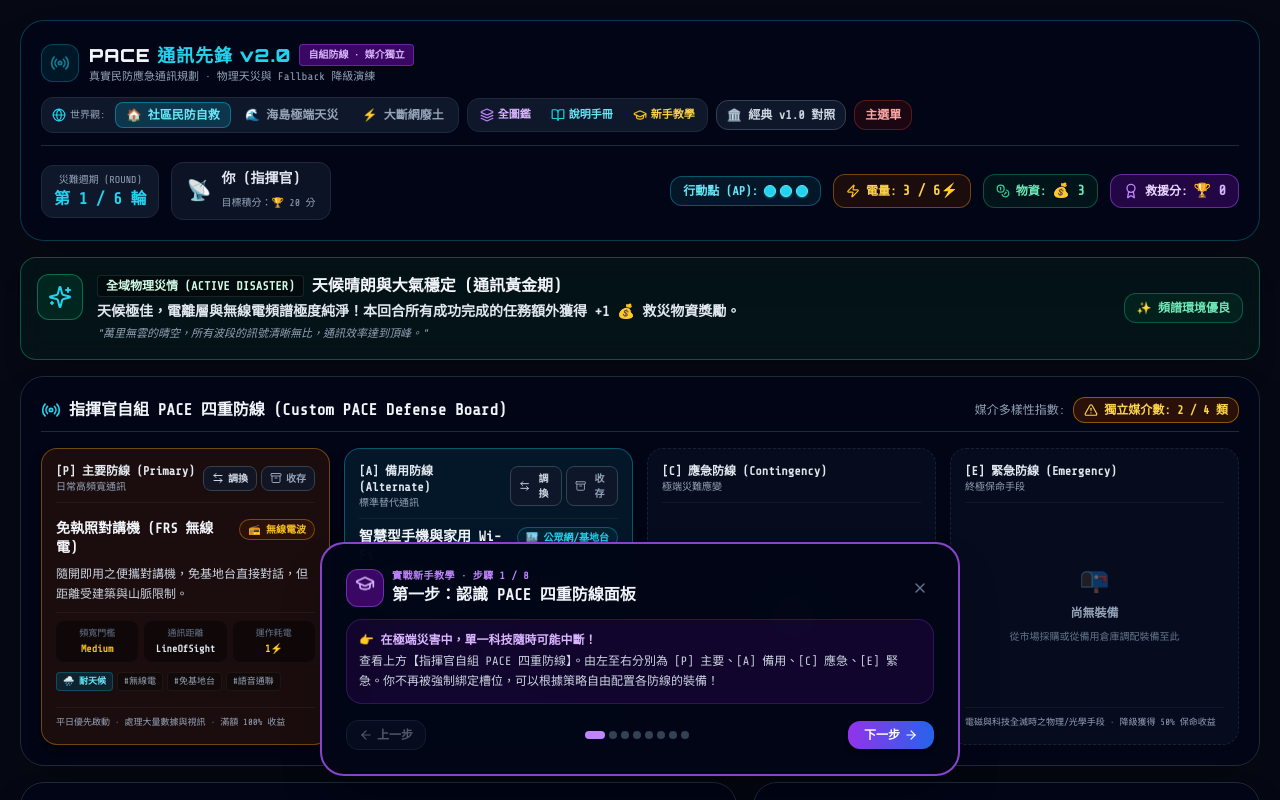
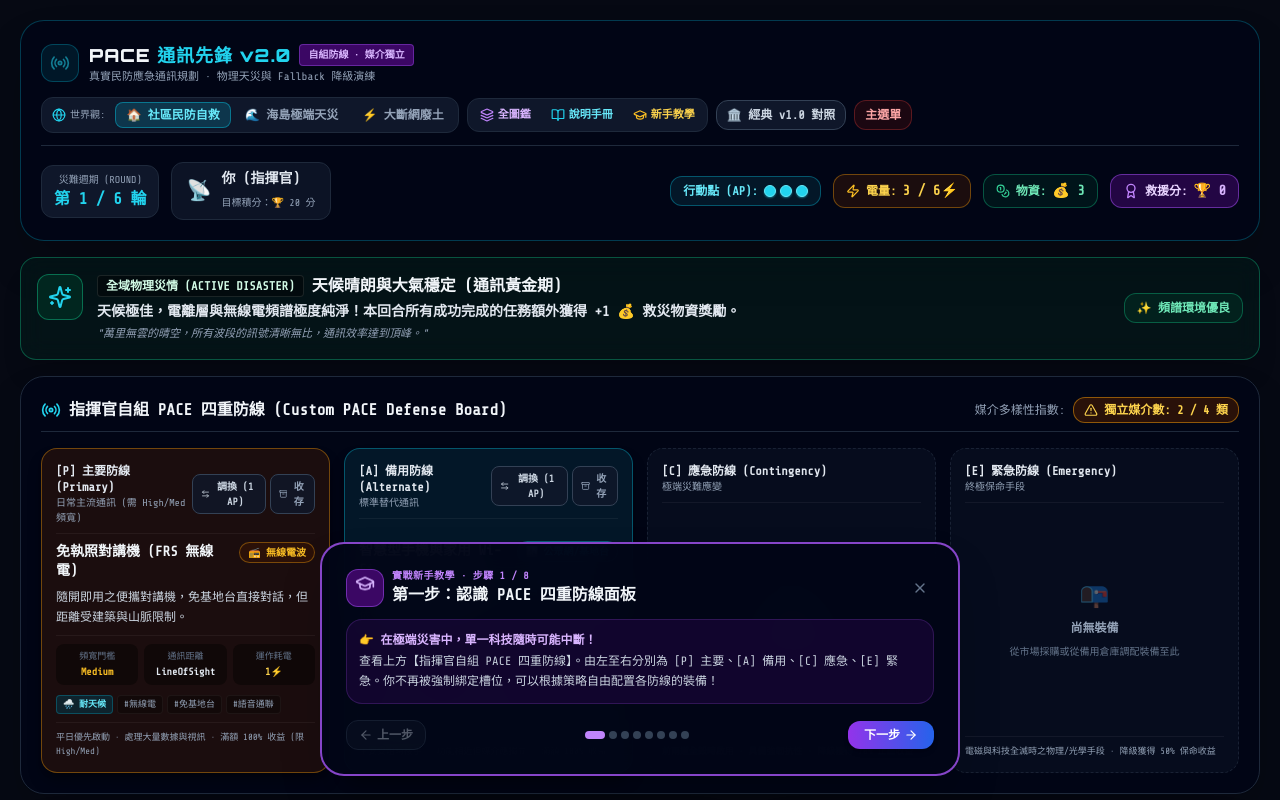
Before and after one commit to renovirTony/PACE-game, a React (Vite) app: page / in a window 1280 px wide. Both pictures are taken after a click on the button "🎓 進入實戰新手教學 (8 步驟手把手引導)". Shown: the top 800 px of the page. Built offline with nearby package versions, Linux system fonts and the light colour scheme.

Commit message:
feat(rules): balance PACE defense board with 1 AP adjustment cost and P slot bandwidth constraints

```diff
--- a/src/v2/components/Board/CustomPaceBoard.tsx
+++ b/src/v2/components/Board/CustomPaceBoard.tsx
@@ -1,5 +1,6 @@
 import React, { useState } from 'react';
 import { CommsCard, DisasterEvent, PACESlot, PhysicalMedium, Player, WorldviewType } from '../../types/game';
+import { canPlaceCardInSlot } from '../../engine/rules';
 import {
   Radio,
   Smartphone,
@@ -20,7 +21,8 @@ import {
   Trash2,
   ZapOff,
   CloudRain,
-  XCircle
+  XCircle,
+  Lock
 } from 'lucide-react';
 
 interface CustomPaceBoardProps {
@@ -75,8 +77,8 @@ const mediumMeta: Record<PhysicalMedium, { label: string; icon: string; color: s
 const slotMeta: Record<PACESlot, { title: string; subtitle: string; roleDesc: string; defaultColor: string }> = {
   P: {
     title: '[P] 主要防線 (Primary)',
-    subtitle: '日常高頻寬通訊',
-    roleDesc: '平日優先啟動 · 處理大量數據與視訊 · 滿額 100% 收益',
+    subtitle: '日常主流通訊 (需 High/Med 頻寬)',
+    roleDesc: '平日優先啟動 · 處理大量數據與視訊 · 滿額 100% 收益 (限 High/Med)',
     defaultColor: 'border-cyan-500/40 bg-cyan-950/20 text-cyan-300',
   },
   A: {
@@ -141,6 +143,8 @@ export function CustomPaceBoard({
     }
   };
 
+  const hasAP = player.actionPoints > 0;
+
   return (
     <div className="rounded-3xl border border-slate-800 bg-slate-950/90 p-4 sm:p-5 shadow-2xl backdrop-blur-md font-mono flex flex-col gap-4">
       {/* Header with Diversity Metric */}
@@ -174,7 +178,7 @@ export function CustomPaceBoard({
           <AlertTriangle className="w-4 h-4 text-amber-400 shrink-0 mt-0.5" />
           <div>
             <span className="font-black">共因失效警示 (Common-Mode Vulnerability)：</span>
-            你的 [P] 與 [A] 槽位皆依賴同種【{mediumMeta[pMedium!].label}】媒介！若遭遇對應天災（如大停電或暴風雨），前兩道防線將同時癱瘓！可點擊下方「🔄 調換」隨時調配裝備。
+            你的 [P] 與 [A] 槽位皆依賴同種【{mediumMeta[pMedium!].label}】媒介！若遭遇對應天災（如大停電或暴風雨），前兩道防線將同時癱瘓！可點擊下方「🔄 調換 (1 AP)」隨時調配裝備。
           </div>
         </div>
       )}
@@ -183,7 +187,7 @@ export function CustomPaceBoard({
       {activeSwapSlot && (
         <div className="p-3 rounded-2xl bg-cyan-950/70 border border-cyan-400 text-cyan-200 text-xs flex items-center justify-between animate-fadeIn">
           <span>
-            🔄 正在調換 <b>[{activeSwapSlot}] 防線</b> 的裝備，請點擊目標防線按鈕完成對調：
+            🔄 正在調換 <b>[{activeSwapSlot}] 防線</b> 的裝備 (消耗 1 AP)，請點擊目標防線按鈕完成對調：
           </span>
           <button
             onClick={() => setActiveSwapSlot(null)}
@@ -215,6 +219,21 @@ export function CustomPaceBoard({
 
           const isCardDisabled = isDisasterTargeted || isOutOfPower;
 
+          // 檢查調換合法性
+          let isSwapValidWithSource = true;
+          if (activeSwapSlot && activeSwapSlot !== slot) {
+            const checkSourceToTarget = canPlaceCardInSlot(board[activeSwapSlot], slot);
+            const checkTargetToSource = canPlaceCardInSlot(card, activeSwapSlot);
+            isSwapValidWithSource = checkSourceToTarget.valid && checkTargetToSource.valid;
+          }
+
+          // 檢查倉庫裝備合法性
+          let isEquipValidWithInventory = true;
+          if (activeInventoryCard) {
+            const checkEquip = canPlaceCardInSlot(activeInventoryCard, slot);
+            isEquipValidWithInventory = checkEquip.valid;
+          }
+
           return (
             <div
               key={slot}
@@ -244,21 +263,24 @@ export function CustomPaceBoard({
                   <div className="flex items-center gap-1">
                     <button
                       onClick={() => setActiveSwapSlot(isSwapSource ? null : slot)}
+                      disabled={!hasAP && !isSwapSource}
                       className={`px-2 py-1 rounded-lg text-[10px] font-bold border transition-all flex items-center gap-1 ${
                         isSwapSource
                           ? 'bg-cyan-500 text-slate-950 border-cyan-400'
+                          : !hasAP
+                          ? 'bg-slate-900/40 text-slate-500 border-slate-800 cursor-not-allowed opacity-50'
                           : 'bg-slate-900/80 hover:bg-cyan-950 text-slate-300 hover:text-cyan-300 border-slate-700'
                       }`}
-                      title="與其他防線對調順序 (0 AP)"
+                      title={hasAP ? "與其他防線對調順序 (消耗 1 AP 戰術調度)" : "行動點數不足 (需 1 AP)"}
                     >
                       <ArrowLeftRight className="w-3 h-3" />
-                      <span>{isSwapSource ? '選擇中' : '調換'}</span>
+                      <span>{isSwapSource ? '選擇中' : '調換 (1 AP)'}</span>
                     </button>
 
                     <button
                       onClick={() => onStoreCard(slot)}
                       className="px-2 py-1 rounded-lg text-[10px] font-bold bg-slate-900/80 hover:bg-slate-800 text-slate-400 hover:text-amber-300 border border-slate-700 transition-all flex items-center gap-1"
-                      title="卸下此裝備存入備用倉庫 (不刪除)"
+                      title="卸下此裝備存入備用倉庫 (0 AP，不刪除)"
                     >
                       <Archive className="w-3 h-3" />
                       <span>收存</span>
@@ -285,26 +307,42 @@ export function CustomPaceBoard({
 
               {/* If Swap mode is active on another slot, offer this slot as target */}
               {activeSwapSlot && activeSwapSlot !== slot && (
+                isSwapValidWithSource ? (
                   <div className="my-2 p-2 rounded-xl bg-cyan-950 border border-cyan-400 text-center animate-bounce">
                     <button
                       onClick={() => handleSwapTarget(slot)}
                       className="w-full py-1.5 rounded-lg bg-cyan-400 hover:bg-cyan-300 text-slate-950 font-black text-xs transition-all"
                     >
-                    🔄 對調至 [{slot}] 防線
+                      🔄 對調至 [{slot}] 防線 (1 AP)
                     </button>
                   </div>
+                ) : (
+                  <div className="my-2 p-2 rounded-xl bg-red-950/80 border border-red-500/60 text-center">
+                    <span className="text-[11px] font-bold text-red-300 flex items-center justify-center gap-1">
+                      <Lock className="w-3 h-3" /> [P] 槽限 High/Med 頻寬
+                    </span>
+                  </div>
+                )
               )}
 
               {/* If Inventory Equip mode is active, offer this slot as target */}
               {activeInventoryCard && (
+                isEquipValidWithInventory ? (
                   <div className="my-2 p-2 rounded-xl bg-purple-950 border border-purple-400 text-center animate-bounce">
                     <button
                       onClick={() => handleEquipFromInv(slot)}
                       className="w-full py-1.5 rounded-lg bg-purple-400 hover:bg-purple-300 text-slate-950 font-black text-xs transition-all"
                     >
-                    📥 裝備至 [{slot}] 防線
+                      📥 裝備至 [{slot}] 防線 (1 AP)
                     </button>
                   </div>
+                ) : (
+                  <div className="my-2 p-2 rounded-xl bg-red-950/80 border border-red-500/60 text-center">
+                    <span className="text-[11px] font-bold text-red-300 flex items-center justify-center gap-1">
+                      <Lock className="w-3 h-3" /> [P] 槽限 High/Med 頻寬
+                    </span>
+                  </div>
+                )
               )}
 
               {/* Card Body or Empty Placeholder */}
@@ -439,13 +477,17 @@ export function CustomPaceBoard({
                   <div className="flex items-center gap-1 shrink-0">
                     <button
                       onClick={() => setActiveInventoryCard(isSelected ? null : card)}
+                      disabled={!hasAP && !isSelected}
                       className={`px-2 py-1 rounded-lg text-[10px] font-bold transition-all ${
                         isSelected
                           ? 'bg-purple-500 text-slate-950'
+                          : !hasAP
+                          ? 'bg-slate-800/40 text-slate-500 border border-slate-800 cursor-not-allowed opacity-50'
                           : 'bg-slate-800 hover:bg-purple-950 text-purple-300 border border-purple-500/40'
                       }`}
+                      title={hasAP ? "從倉庫調配裝備至防線 (消耗 1 AP)" : "行動點數不足 (需 1 AP)"}
                     >
-                      {isSelected ? '選擇槽位' : '裝備'}
+                      {isSelected ? '選擇槽位' : '裝備 (1 AP)'}
                     </button>
                   </div>
                 </div>
--- a/src/v2/components/Tutorial/V2InteractiveTutorial.tsx
+++ b/src/v2/components/Tutorial/V2InteractiveTutorial.tsx
@@ -29,9 +29,9 @@ const tutorialSteps = [
   },
   {
     step: 4,
-    title: '第四步：自由調換防線與倉庫存取',
-    instruction: '隨時微調防線順序，零 AP 消耗！',
-    detail: '點擊防線卡牌上的【🔄 調換】，即可與其他槽位即時對調；點擊【📥 收存】可將裝備放至下方備用倉庫，之後隨時能重新裝備！',
+    title: '第四步：戰術調換防線與倉庫存取',
+    instruction: '調換防線需消耗 1 AP 戰術調度，請謹慎規劃！',
+    detail: '點擊防線卡牌上的【🔄 調換 (1 AP)】，可消耗 1 AP 戰術調度點數與其他槽位對調；注意 [P] 主要防線限定最低需為 High 或 Medium 頻寬。點擊【📥 收存 (0 AP)】可將裝備安全卸下存入備用倉庫！',
   },
   {
     step: 5,
--- a/src/v2/engine/gameState.ts
+++ b/src/v2/engine/gameState.ts
@@ -17,7 +17,7 @@ import { V2_EQUIPMENT_CARDS, V2_STARTER_CARDS } from '../data/equipmentCards';
 import { V2_DISASTER_EVENTS } from '../data/disasterEvents';
 import { V2_CRISIS_MISSIONS } from '../data/crisisMissions';
 import { V2_TACTIC_CARDS } from '../data/tacticCards';
-import { evaluateV2PACETransmission } from './rules';
+import { evaluateV2PACETransmission, canPlaceCardInSlot } from './rules';
 import { computeV2AIDecision } from './ai';
 import { P2PMultiplayerManager } from './multiplayer';
 import { audioManager } from '../../engine/audio';
@@ -339,6 +339,12 @@ export function useV2GameState(): UseV2GameStateReturn {
       return false;
     }
 
+    const slotCheck = canPlaceCardInSlot(card, targetSlot);
+    if (!slotCheck.valid) {
+      addLog('alert', slotCheck.reason || '無法配置至此槽位！', curPlayer.id, curPlayer.name);
+      return false;
+    }
+
     audioManager.playEquipSound();
 
     const existingCard = curPlayer.paceBoard[targetSlot];
@@ -383,6 +389,10 @@ export function useV2GameState(): UseV2GameStateReturn {
 
   // 自由調動/指派槽位
   const assignSlot = useCallback((slot: PACESlot, card: CommsCard | null) => {
+    if (card) {
+      const slotCheck = canPlaceCardInSlot(card, slot);
+      if (!slotCheck.valid) return;
+    }
     setPlayers(prev => prev.map((p, idx) => {
       if (idx !== activePlayerIndex) return p;
       return {
@@ -395,17 +405,37 @@ export function useV2GameState(): UseV2GameStateReturn {
     }));
   }, [activePlayerIndex]);
 
-  // 自由對調任意兩道防線 (0 AP 消耗，無悔隨時調度)
-  const swapSlots = useCallback((slotA: PACESlot, slotB: PACESlot) => {
-    if (slotA === slotB) return;
+  // 對調任意兩道防線 (消耗 1 AP 戰術調度點數)
+  const swapSlots = useCallback((slotA: PACESlot, slotB: PACESlot): boolean => {
+    if (slotA === slotB) return false;
+    const curPlayer = players[activePlayerIndex];
+    if (!curPlayer || curPlayer.actionPoints <= 0) {
+      addLog('alert', '⚡ 行動點數不足！對調防線需消耗 1 AP 戰術調度點數。', curPlayer?.id, curPlayer?.name);
+      return false;
+    }
+
+    const cardA = curPlayer.paceBoard[slotA];
+    const cardB = curPlayer.paceBoard[slotB];
+
+    // 檢查對調後的合法性 (例如 P 槽不可放置 Low 頻寬純應急工具)
+    const checkA = canPlaceCardInSlot(cardB, slotA);
+    if (!checkA.valid) {
+      addLog('alert', checkA.reason || '無法對調！', curPlayer.id, curPlayer.name);
+      return false;
+    }
+    const checkB = canPlaceCardInSlot(cardA, slotB);
+    if (!checkB.valid) {
+      addLog('alert', checkB.reason || '無法對調！', curPlayer.id, curPlayer.name);
+      return false;
+    }
+
     audioManager.playClick();
 
     setPlayers(prev => prev.map((p, idx) => {
       if (idx !== activePlayerIndex) return p;
-      const cardA = p.paceBoard[slotA];
-      const cardB = p.paceBoard[slotB];
       return {
         ...p,
+        actionPoints: p.actionPoints - 1,
         paceBoard: {
           ...p.paceBoard,
           [slotA]: cardB,
@@ -414,11 +444,11 @@ export function useV2GameState(): UseV2GameStateReturn {
       };
     }));
 
-    const curPlayer = players[activePlayerIndex];
-    addLog('action', `【${curPlayer?.name}】對調了 [${slotA}] 與 [${slotB}] 防線的通訊裝備。`, curPlayer?.id, curPlayer?.name);
+    addLog('action', `【${curPlayer.name}】消耗 1 AP 對調了 [${slotA}] 與 [${slotB}] 防線的通訊裝備。`, curPlayer.id, curPlayer.name);
+    return true;
   }, [players, activePlayerIndex, addLog]);
 
-  // 將某槽位裝備卸下並存入備用倉庫 (安全不刪除)
+  // 將某槽位裝備卸下並存入備用倉庫 (安全收存，0 AP)
   const storeCard = useCallback((slot: PACESlot) => {
     const curPlayer = players[activePlayerIndex];
     const cardToStore = curPlayer?.paceBoard[slot];
@@ -442,10 +472,20 @@ export function useV2GameState(): UseV2GameStateReturn {
     addLog('action', `【${curPlayer.name}】將 [${slot}] 槽位的【${cardName}】卸下收至備用倉庫。`, curPlayer.id, curPlayer.name);
   }, [players, activePlayerIndex, worldview, addLog]);
 
-  // 從備用倉庫重新裝備至指定槽位
-  const equipFromInventory = useCallback((card: CommsCard, targetSlot: PACESlot) => {
+  // 從備用倉庫重新裝備至指定槽位 (消耗 1 AP 戰術調度點數)
+  const equipFromInventory = useCallback((card: CommsCard, targetSlot: PACESlot): boolean => {
     const curPlayer = players[activePlayerIndex];
-    if (!curPlayer) return;
+    if (!curPlayer) return false;
+    if (curPlayer.actionPoints <= 0) {
+      addLog('alert', '⚡ 行動點數不足！從備用倉庫調配裝備需消耗 1 AP 戰術調度點數。', curPlayer.id, curPlayer.name);
+      return false;
+    }
+
+    const slotCheck = canPlaceCardInSlot(card, targetSlot);
+    if (!slotCheck.valid) {
+      addLog('alert', slotCheck.reason || '無法配置至此槽位！', curPlayer.id, curPlayer.name);
+      return false;
+    }
 
     audioManager.playEquipSound();
     const existingCard = curPlayer.paceBoard[targetSlot];
@@ -455,6 +495,7 @@ export function useV2GameState(): UseV2GameStateReturn {
       const remainingInventory = p.inventory.filter(c => c.id !== card.id);
       return {
         ...p,
+        actionPoints: p.actionPoints - 1,
         paceBoard: {
           ...p.paceBoard,
           [targetSlot]: card,
@@ -464,7 +505,8 @@ export function useV2GameState(): UseV2GameStateReturn {
     }));
 
     const cardName = card.translations[worldview]?.name || card.id;
-    addLog('action', `【${curPlayer.name}】從備用倉庫將【${cardName}】配置至 [${targetSlot}] 槽位。`, curPlayer.id, curPlayer.name);
+    addLog('action', `【${curPlayer.name}】消耗 1 AP 從備用倉庫將【${cardName}】配置至 [${targetSlot}] 槽位。`, curPlayer.id, curPlayer.name);
+    return true;
   }, [players, activePlayerIndex, worldview, addLog]);
 
   // 徹底丟棄倉庫中的裝備
```
Also changed, not shown: src/v2/engine/ai.ts (+5 -5 lines), src/v2/engine/rules.ts (+19 -0 lines). Lines whose indentation alone changed are shown as unchanged.
